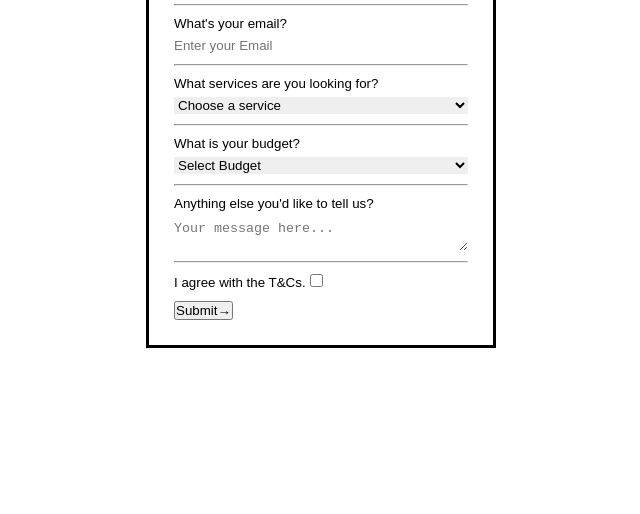
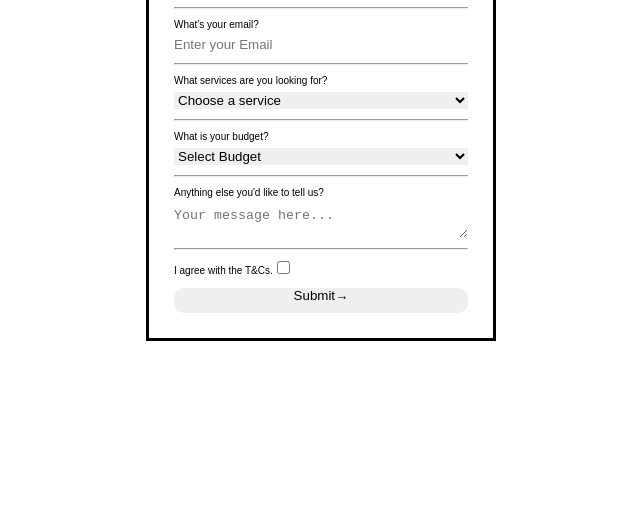
Before and after one commit to xhulia16/hoxton-html-user-input, a plain HTML site: page index.html in a window 1280 px wide. Shown: the part 286-800 px from the top of the page, without its empty margins (319-959 px from the left). Drawn offline with Linux system fonts and the light colour scheme.

Commit message:
submit button

```diff
--- a/index.css
+++ b/index.css
@@ -19,6 +19,7 @@ form {
     margin: 30px;
     grid-gap: 10px;
     font-family: sans-serif;
+    height:fit-content
  }
 
  .title{
@@ -28,7 +29,8 @@ form {
  label{
     display:grid;
     padding-bottom: 5px;
-    font-size:smaller;
+    font-size:x-small;
+    font-family: sans-serif;
 }
 .checkbox{
     display: inline;
@@ -53,3 +55,11 @@ textarea{
 display: grid;
 padding-top: 5px;
 }
+
+button{
+    display: grid;
+    width:100%;
+    height:25px;
+    border-radius: 10px;
+    border:none;
+}
```
